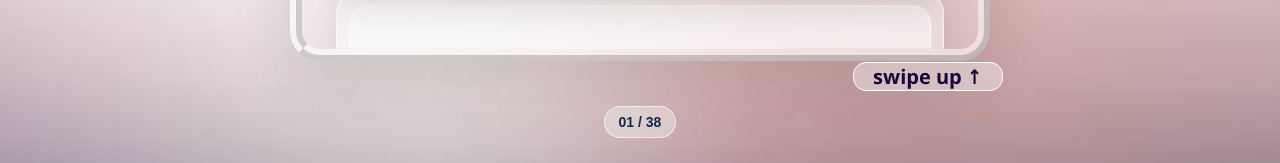
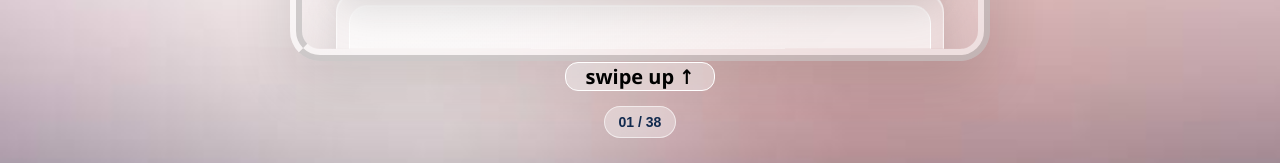
Before and after one commit to fixhunter321/Galery_9G, a plain HTML site: page index.html in a window 1280 px wide. Shown: the part 637-800 px from the top of the page. Drawn offline with Linux system fonts and the light colour scheme.

Commit message:
Center the swipe-up indicator by using flexbox centering on the container and the pill itself.

```diff
--- a/style.css
+++ b/style.css
@@ -19,7 +19,7 @@ body {
 
 
     background-repeat: no-repeat;
-background-size: cover;
+ background-size: cover;
     background-position: center;
     background-attachment: fixed;
     margin: 0;
@@ -348,31 +348,29 @@ background-size: cover;
     font-size: 18px;
 }
 
-.swipeup{
-    color: rgb(23, 5, 58);
+.swipeup {
+    display: flex;
     align-items: center;
     justify-content: center;
-    justify-self: center;
-    justify-items: center;
-    align-items: center;
-    align-self: center;
-    align-content: center;
     width: 100%;
     height: auto;
     border: 1px solid rgba(255, 255, 255, 0);
     text-align: center;
     font-size: 20px;
-    font-weight: bold;font-family: 'Segoe UI', Tahoma, Geneva, Verdana, sans-serif;
+    font-weight: bold;
+    font-family: 'Segoe UI', Tahoma, Geneva, Verdana, sans-serif;
 }
-.swipe{
+
+.swipe {
+    display: flex;
+    align-items: center;
+    justify-content: center;
     width: 150px;
     height: auto;
     border: 1px solid white;
-    align-self: center;
-    justify-self: center;
-    margin-left: 45%;
+    margin: 0 auto;
     border-radius: 13px;
     background-color: rgba(255, 255, 255, 0.384);
     backdrop-filter: blur(100px);
-      -webkit-backdrop-filter: blur(100px);
+    -webkit-backdrop-filter: blur(100px);
 }
```
